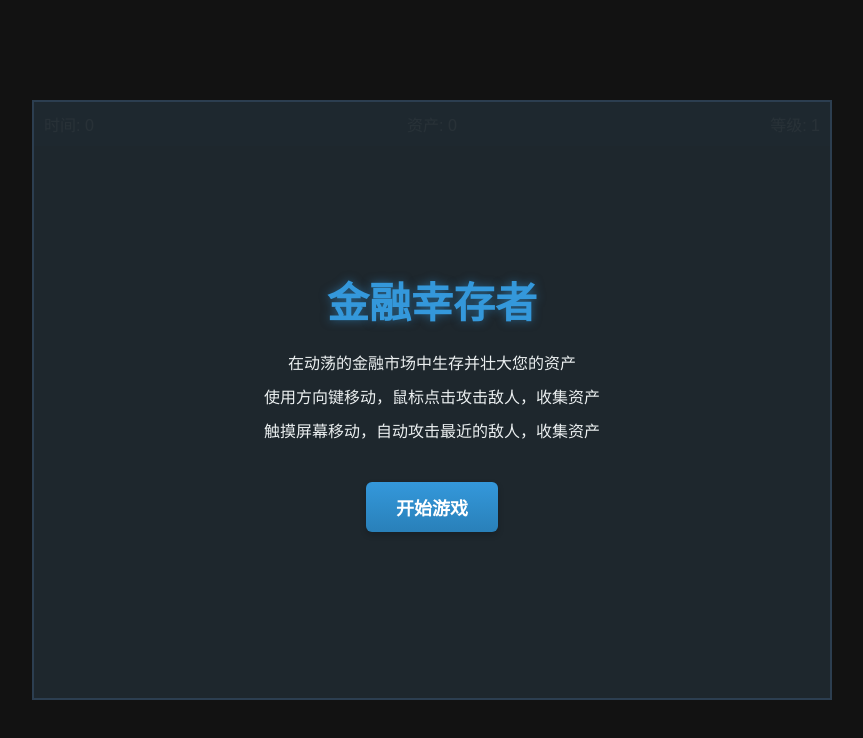
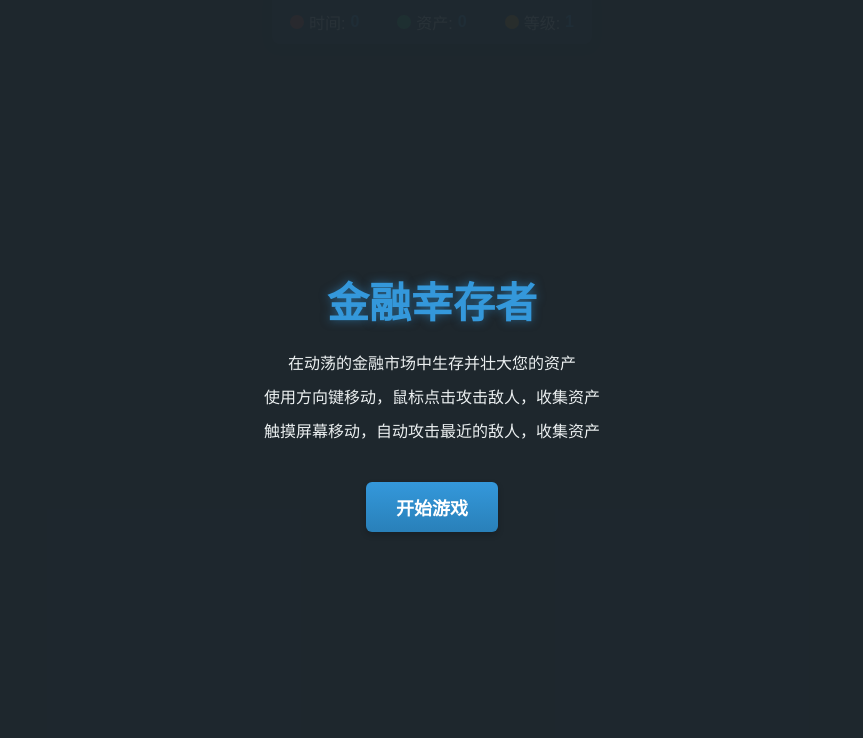
Before and after one commit to igen90/financial-survivor.github.io, a plain HTML site: page index.html in a window 1280 px wide. Shown: the whole page, without its empty margins (208-1071 px from the left). Drawn offline with Linux system fonts and the light colour scheme.

Commit message:
优化游戏界面样式，调整游戏容器和头部布局，新增状态栏显示时间、分数和等级信息；添加窗口大小调整事件以支持自适应画布尺寸。

```diff
--- a/js/game.js
+++ b/js/game.js
@@ -135,6 +135,11 @@ export class Game {
     }
 
     addEventListeners() {
+        // 添加窗口大小调整事件
+        window.addEventListener('resize', () => {
+            this.setCanvasSize();
+        });
+
         // 添加开始按钮事件
         this.startButton.addEventListener('click', () => {
             this.startGame();
@@ -602,12 +607,12 @@ export class Game {
             item.render(this.ctx);
         }
 
-        // 绘制游戏状态信息
-        this.ctx.fillStyle = 'rgba(255, 255, 255, 0.8)';
-        this.ctx.font = 'bold 16px Arial';
-        this.ctx.textAlign = 'right';
-        this.ctx.fillText(`难度: ${this.level}`, CONFIG.CANVAS_WIDTH - 20, 30);
-        this.ctx.fillText(`时间: ${Math.floor(this.time / 1000)}s`, CONFIG.CANVAS_WIDTH - 20, 55);
+        // 注释掉在画布上绘制的游戏状态信息，因为我们已经在顶部状态栏显示了
+        // this.ctx.fillStyle = 'rgba(255, 255, 255, 0.8)';
+        // this.ctx.font = 'bold 16px Arial';
+        // this.ctx.textAlign = 'right';
+        // this.ctx.fillText(`难度: ${this.level}`, CONFIG.CANVAS_WIDTH - 20, 30);
+        // this.ctx.fillText(`时间: ${Math.floor(this.time / 1000)}s`, CONFIG.CANVAS_WIDTH - 20, 55);
     }
 
     renderGoldenBackground() {
--- a/style.css
+++ b/style.css
@@ -12,16 +12,14 @@ body {
     justify-content: center;
     align-items: center;
     height: 100vh;
+    overflow: hidden;
 }
 
 #game-container {
     position: relative;
-    width: 800px;
-    height: 600px;
-    border: 2px solid #2c3e50;
+    width: 100%;
+    height: 100%;
     overflow: hidden;
-    max-width: 100vw;
-    max-height: 100vh;
 }
 
 #game-header {
@@ -29,13 +27,25 @@ body {
     justify-content: space-between;
     padding: 10px;
     background-color: #2c3e50;
+    position: absolute;
+    top: 0;
+    left: 50%;
+    transform: translateX(-50%);
+    width: auto;
+    min-width: 320px;
+    max-width: 100%;
+    z-index: 10;
+    border-radius: 0 0 8px 8px;
+    box-shadow: 0 2px 10px rgba(0, 0, 0, 0.3);
 }
 
 #game-canvas {
     display: block;
     background-color: #1e272e;
-    width: 100%;
-    height: calc(100% - 40px);
+    position: absolute;
+    top: 50%;
+    left: 50%;
+    transform: translate(-50%, -50%);
 }
 
 .hidden {
@@ -155,12 +165,15 @@ button:hover {
     }
 
     #game-canvas {
-        height: 100%;
+        top: calc(50% + 20px);
     }
 
     #game-header {
-        padding: 15px;
-        font-size: 1.2em;
+        padding: 10px 15px;
+        font-size: 1.1em;
+        min-width: 280px;
+        width: 90%;
+        max-width: 400px;
     }
 
     #start-screen h1 {
@@ -206,3 +219,40 @@ html, body {
     overflow: hidden;
     touch-action: none;
 }
+
+#game-header div {
+    display: flex;
+    align-items: center;
+    padding: 0 8px;
+}
+
+#game-header span {
+    font-weight: bold;
+    margin-left: 5px;
+    color: #3498db;
+}
+
+#time, #score, #level {
+    position: relative;
+}
+
+#time::before, #score::before, #level::before {
+    content: '';
+    display: inline-block;
+    width: 14px;
+    height: 14px;
+    border-radius: 50%;
+    margin-right: 5px;
+}
+
+#time::before {
+    background-color: #e74c3c;
+}
+
+#score::before {
+    background-color: #2ecc71;
+}
+
+#level::before {
+    background-color: #f39c12;
+}
```
